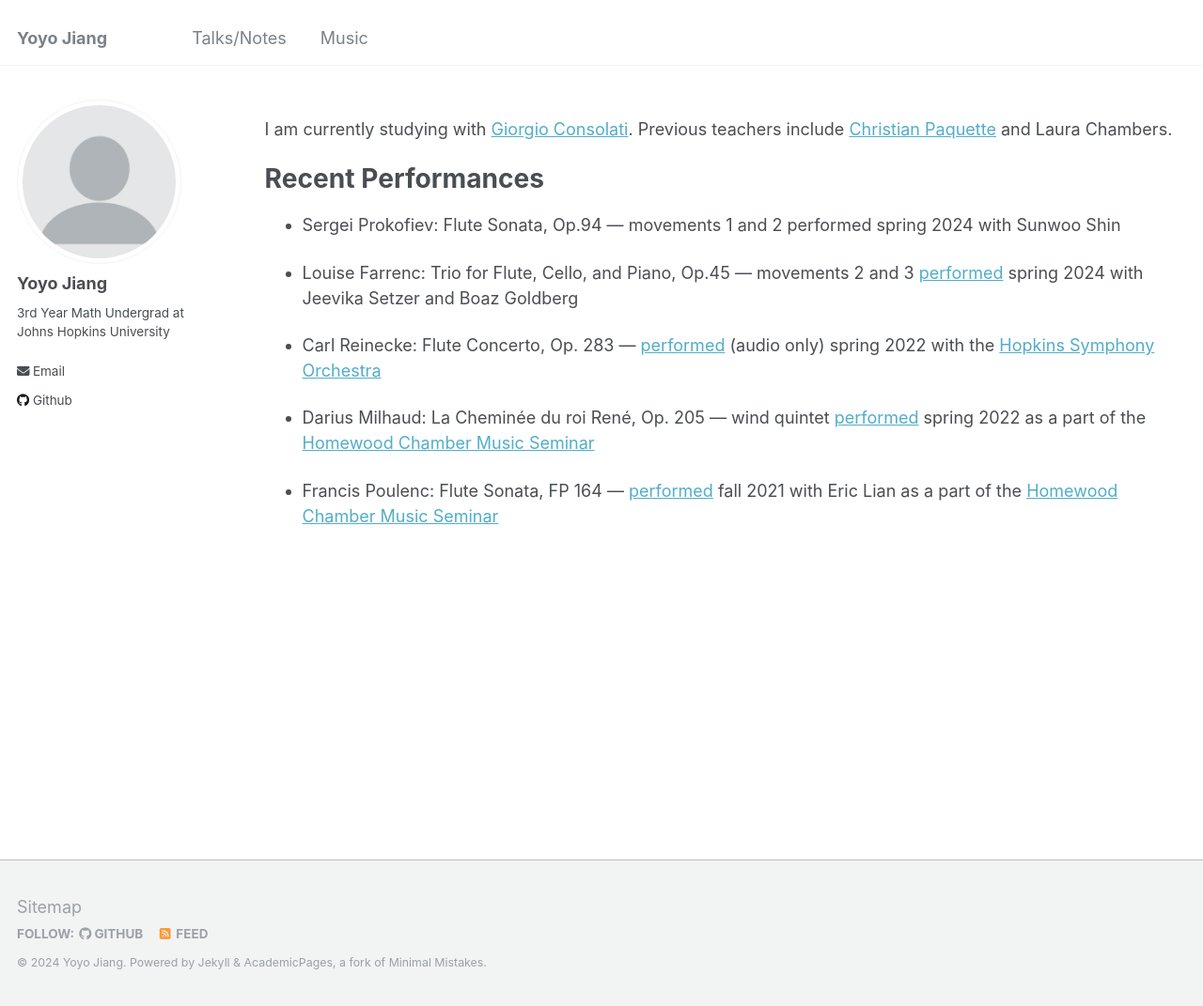
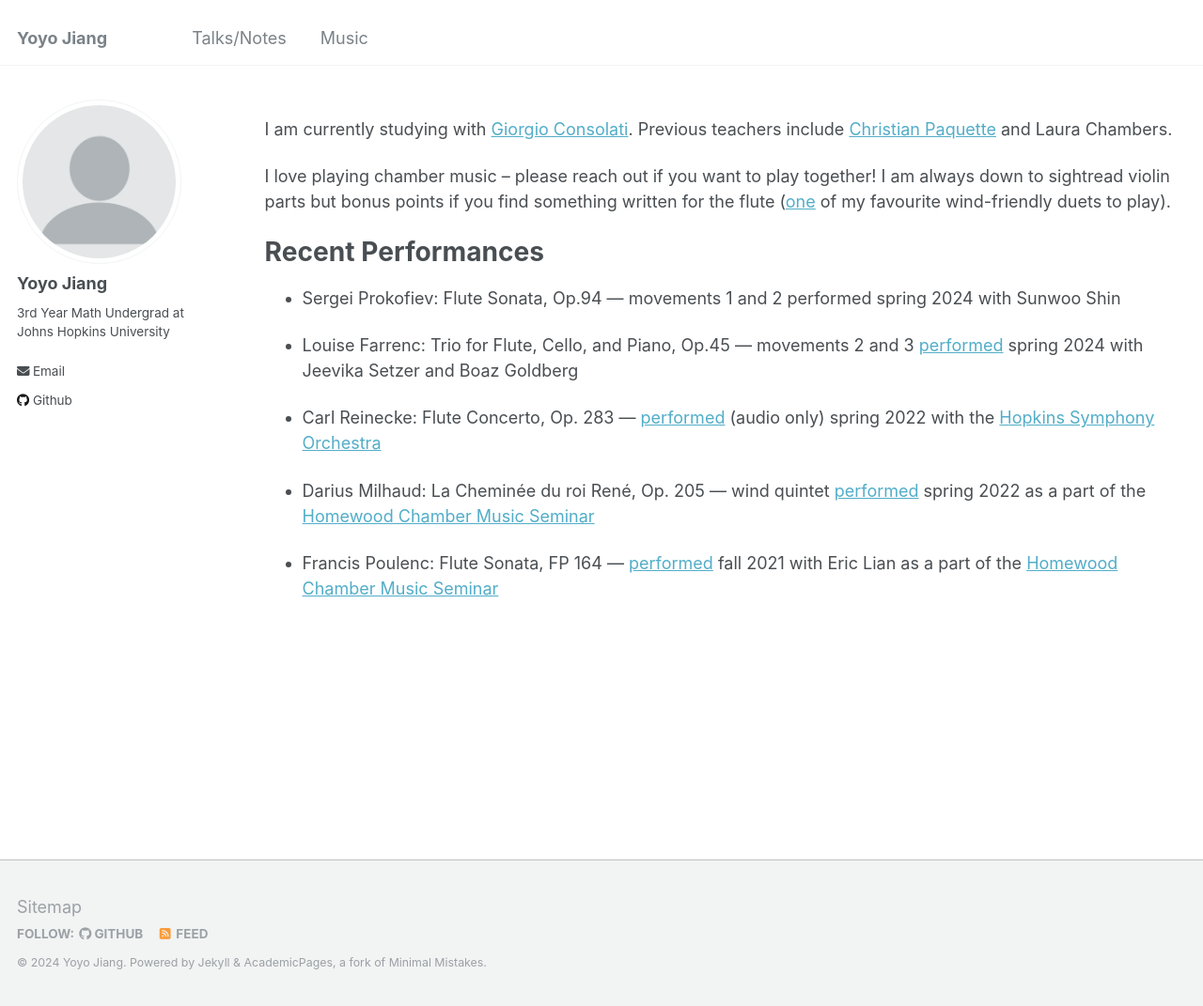
Before and after one commit to yjiang70/yjiang70.github.io, a Jekyll site: the page built from _pages/music.md, in a window 1280 px wide and 1071 px high. Shown: the whole window at 94% size. Built offline with Jekyll 4.4.1, drawn with Linux system fonts in a browser that asks for light colours.

Commit message:
Small changes to content

```diff
--- a/_pages/music.md
+++ b/_pages/music.md
@@ -13,6 +13,13 @@ I am currently studying with
 Previous teachers include
 [Christian Paquette](https://christianpaquette.com/) and
 Laura Chambers.
+
+I love playing chamber music -- please reach out
+if you want to play together! I am always
+down to sightread violin parts but bonus points
+if you find something written for the flute
+([one](https://imslp.org/wiki/18_Canons_M%C3%A9lodieux,_TWV_40:118-123_(Telemann,_Georg_Philipp))
+of my favourite wind-friendly duets to play).
 
 Recent Performances
 =====
```
Also changed, not shown: _pages/about.md (+2 -1 lines).
